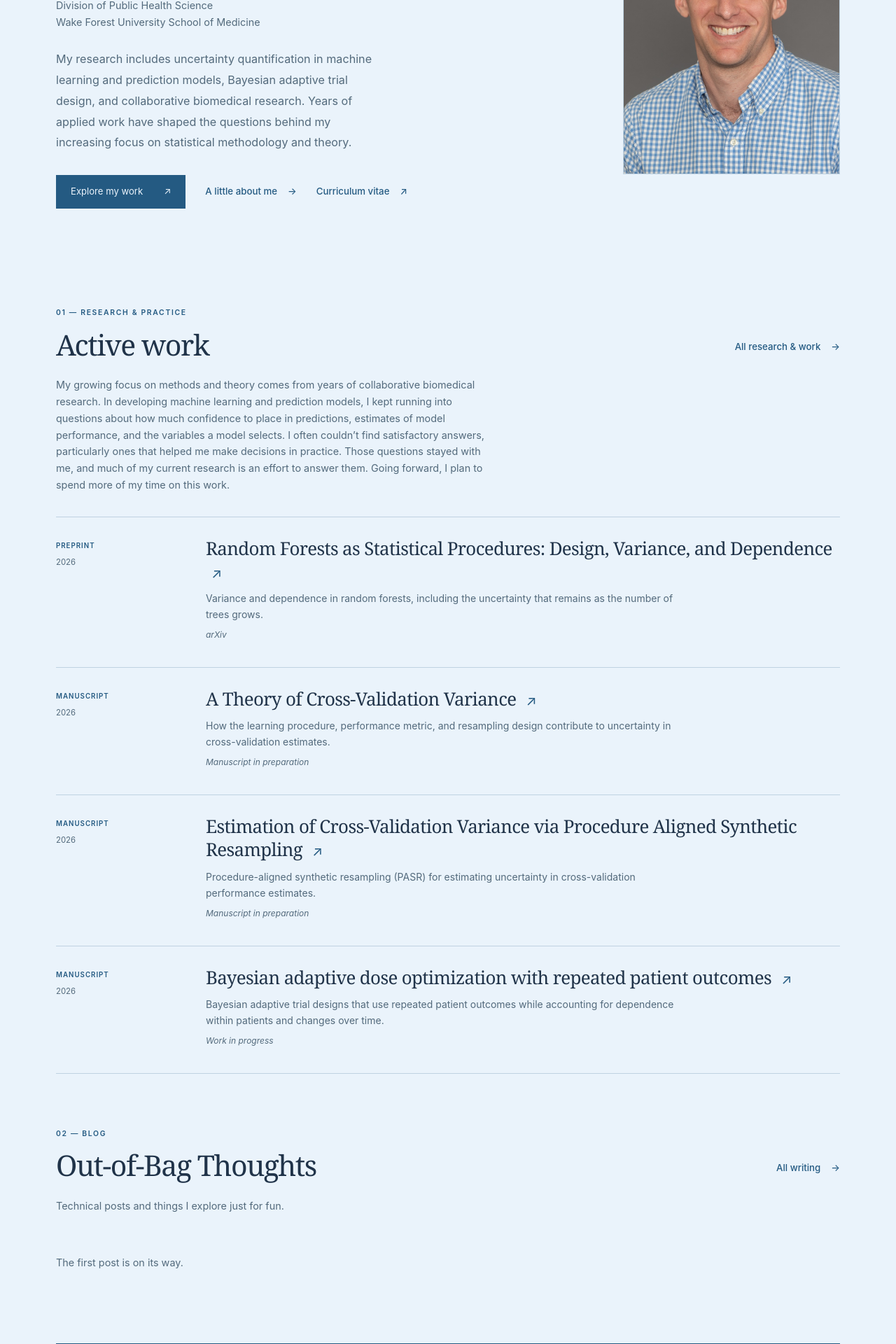
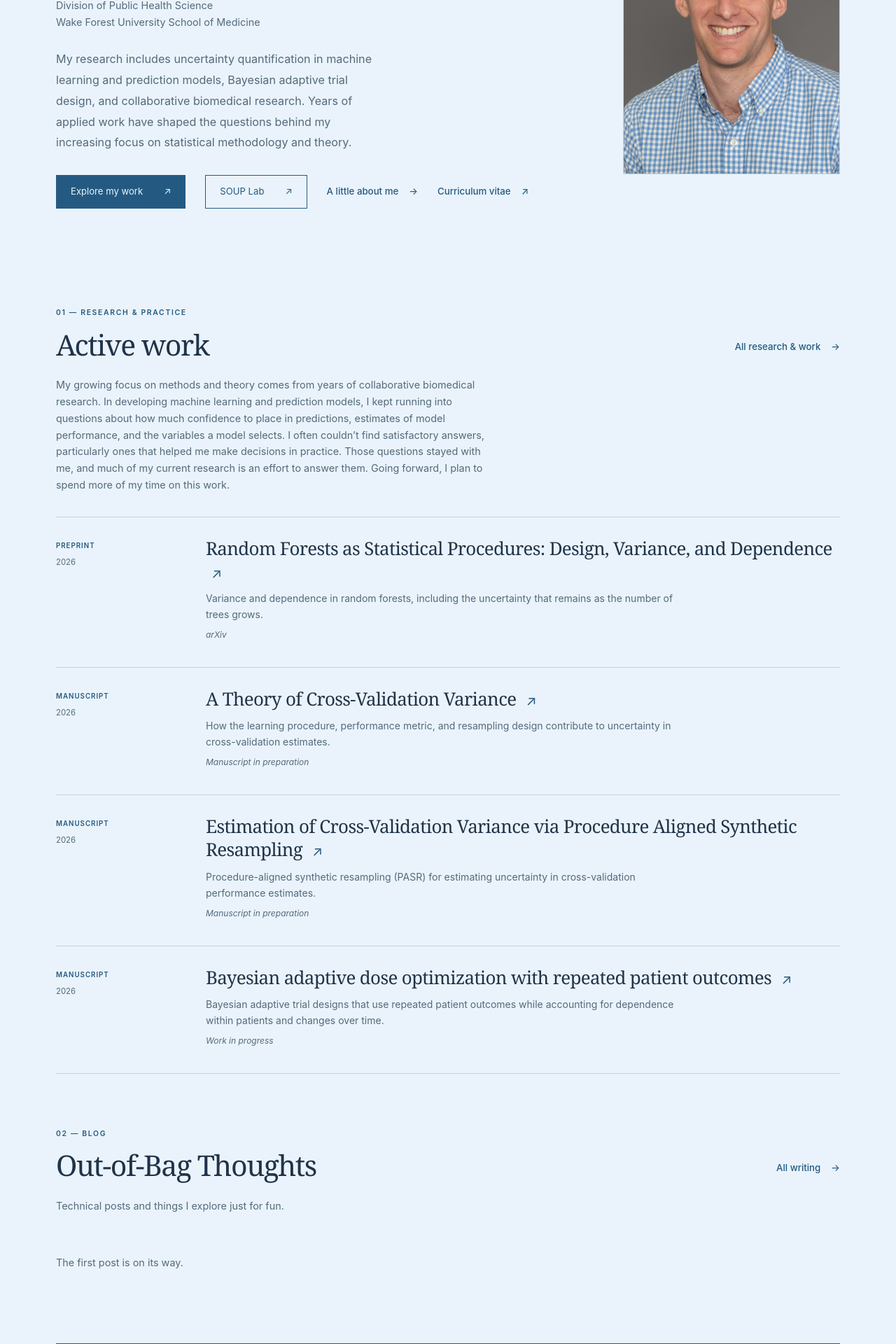
Before and after one commit to NateOConnellPhD/nateoconnell.github.io, a Jekyll site: the page built from index.html, in a window 1280 px wide. Shown: the part 394-2314 px from the top of the page at 70% size. Built offline with Jekyll 4.4.1, drawn with Linux system fonts in a browser that asks for light colours.

Commit message:
Promote SOUP Lab links on homepage and contact section

```diff
--- a/assets/css/site.css
+++ b/assets/css/site.css
@@ -47,6 +47,8 @@ h3{font-size:1.65rem;line-height:1.28;letter-spacing:-.025em}
 .hero-links{display:flex;flex-wrap:wrap;align-items:center;gap:28px}
 .button{display:inline-flex;align-items:center;gap:30px;min-height:48px;padding:12px 20px;background:var(--blue);color:var(--paper);text-decoration:none;font-size:.82rem;border:1px solid var(--blue)}
 .button:hover{background:#1a4666;border-color:#1a4666;text-decoration:none}
+.button-outline{background:transparent;color:var(--blue)}
+.button-outline:hover{background:var(--tint);border-color:var(--blue)}
 .button span{font-size:.82rem}
 .text-link{display:inline-flex;align-items:center;gap:15px;font-size:.83rem;font-weight:500;text-decoration:none;min-height:40px}
 .text-link:hover{text-decoration:underline}
--- a/index.html
+++ b/index.html
@@ -11,7 +11,7 @@ description: "Nathaniel O’Connell’s research in machine learning, statistica
       <p class="hero-role">{{ site.data.profile.role | escape }}</p>
       <p class="hero-affiliation">{% if site.data.profile.department and site.data.profile.department != empty %}{{ site.data.profile.department | escape }}<br>{% endif %}{% if site.data.profile.division and site.data.profile.division != empty %}{{ site.data.profile.division | escape }}<br>{% endif %}{{ site.data.profile.affiliation | escape }}</p>
       <p class="hero-intro">{{ site.data.profile.introduction | escape }}</p>
-      <div class="hero-links"><a class="button" href="{{ '/research/' | relative_url }}">Explore my work <span aria-hidden="true">↗</span></a><a class="text-link" href="{{ '/about/' | relative_url }}">A little about me <span aria-hidden="true">→</span></a><a class="text-link" href="{{ '/cv/' | relative_url }}">Curriculum vitae <span aria-hidden="true">↗</span></a></div>
+      <div class="hero-links"><a class="button" href="{{ '/research/' | relative_url }}">Explore my work <span aria-hidden="true">↗</span></a><a class="button button-outline" href="https://www.souplabstats.com/">SOUP Lab <span aria-hidden="true">↗</span></a><a class="text-link" href="{{ '/about/' | relative_url }}">A little about me <span aria-hidden="true">→</span></a><a class="text-link" href="{{ '/cv/' | relative_url }}">Curriculum vitae <span aria-hidden="true">↗</span></a></div>
     </div>
     {% if portrait != empty %}<div class="hero-portrait"><img src="{{ portrait | relative_url }}" alt="{{ site.data.profile.portrait_alt | escape }}" width="895" height="1158" fetchpriority="high" decoding="async"></div>{% endif %}
   </section>
@@ -21,5 +21,11 @@ description: "Nathaniel O’Connell’s research in machine learning, statistica
   <section class="notebook section-block" aria-labelledby="notebook-heading"><div class="section-heading"><div><p class="eyebrow">02 — Blog</p><h2 id="notebook-heading">Out-of-Bag Thoughts</h2></div><a class="text-link" href="{{ '/blog/' | relative_url }}">All writing <span aria-hidden="true">→</span></a></div><p class="section-intro">{{ site.data.home.blog_intro | escape }}</p>
     {% for post in site.posts limit: 3 %}{% include post-row.html item=post %}{% else %}<p class="empty-state">The first post is on its way.</p>{% endfor %}
   </section>
-  <section class="contact-section"><p class="eyebrow">Keep in touch</p><h2>{{ site.data.home.contact_heading | escape }}</h2><p>{{ site.data.home.contact_text | escape }}</p>{% if site.data.profile.email and site.data.profile.email != empty %}<a class="text-link" href="mailto:{{ site.data.profile.email | escape }}">{{ site.data.profile.email | escape }} <span aria-hidden="true">↗</span></a>{% else %}<p class="small-note">[Your contact email]</p>{% endif %}</section>
+  <section class="contact-section">
+    <p class="eyebrow">Keep in touch</p><h2>{{ site.data.home.contact_heading | escape }}</h2><p>{{ site.data.home.contact_text | escape }}</p>
+    <div class="resource-links">
+      {% if site.data.profile.email and site.data.profile.email != empty %}<a class="text-link" href="mailto:{{ site.data.profile.email | escape }}">{{ site.data.profile.email | escape }} <span aria-hidden="true">↗</span></a>{% else %}<p class="small-note">[Your contact email]</p>{% endif %}
+      <a class="button" href="https://www.souplabstats.com/">Visit SOUP Lab <span aria-hidden="true">↗</span></a>
+    </div>
+  </section>
 </div>
```
